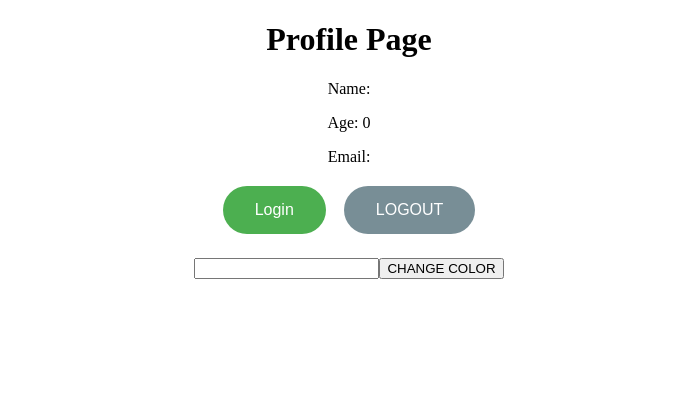
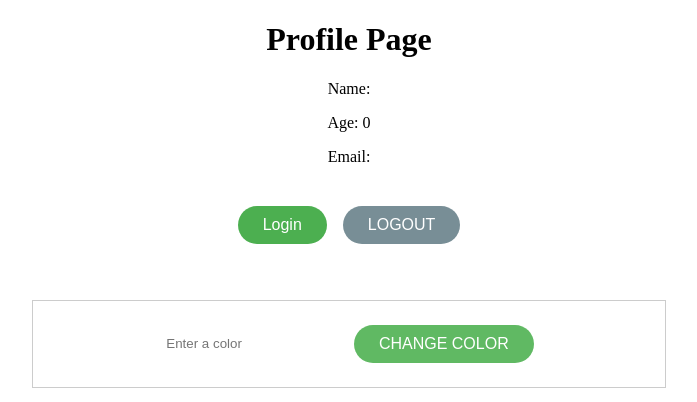
Before and after one commit to brightiortsor/redux_toolkit, a React (Create React App) app: page / in a window 1280 px wide. Shown: the top 402 px of the page, without its empty margins (291-988 px from the left). Built offline with nearby package versions, Linux system fonts and the light colour scheme.

Commit message:
added css to profile

```diff
--- a/src/App.css
+++ b/src/App.css
@@ -5,13 +5,12 @@
 .btn {
   border: none;
   color: white;
-  padding: 15px 32px;
+  padding: 10px 25px;
   text-align: center;
   text-decoration: none;
   display: inline-block;
   font-size: 16px;
-  margin: 4px 2px;
-  margin-bottom: 1.5rem;
+  margin: 1.5rem 0;
   border-radius: 2rem;
   cursor: pointer;
 }
@@ -41,3 +40,26 @@
   border: 1px solid #788e96;
   transition: 0.5s ease-in-out;
 }
+
+.input-container {
+  display: flex;
+  align-items: center;
+  justify-content: center;
+  width: 50%;
+  margin: 2rem auto;
+  border: 1px solid #ccc;
+}
+
+.input {
+  width: 30%;
+  display: inline-block;
+  border: none;
+  outline: none;
+  border-radius: 4px;
+  box-sizing: border-box;
+}
+
+.btn-color {
+ margin-top: 1.5rem;
+ background: #60b963;
+}
--- a/src/components/ChangeColor.js
+++ b/src/components/ChangeColor.js
@@ -7,14 +7,17 @@ function ChangeColor() {
   const dispatch = useDispatch();
 
   return (
-    <div>
+    <div className="input-container">
       <input
+        className="input"
+        placeholder="Enter a color"
         type="text"
         onChange={(event) => {
           setColor(event.target.value);
         }}
       />
       <button
+        className="btn btn-color"
         onClick={() => {
           dispatch(changeColor(color));
         }}
```
